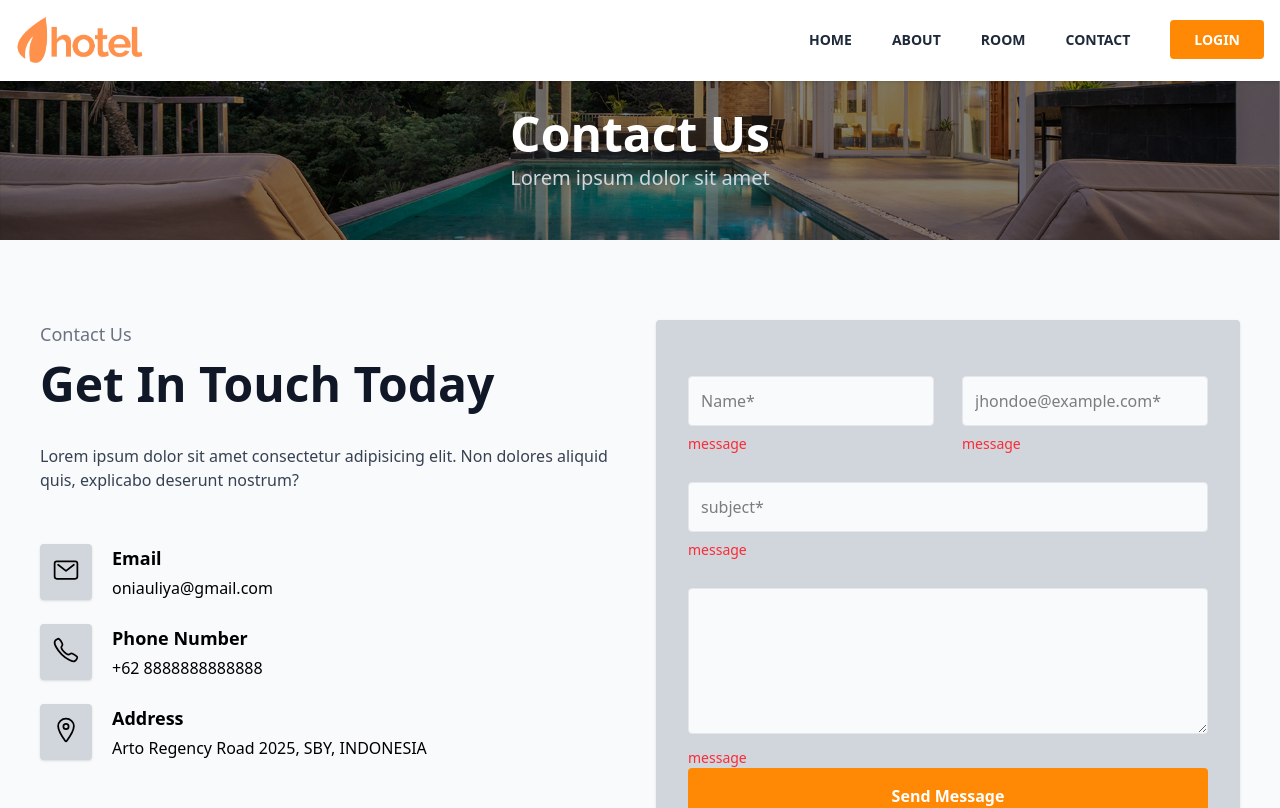
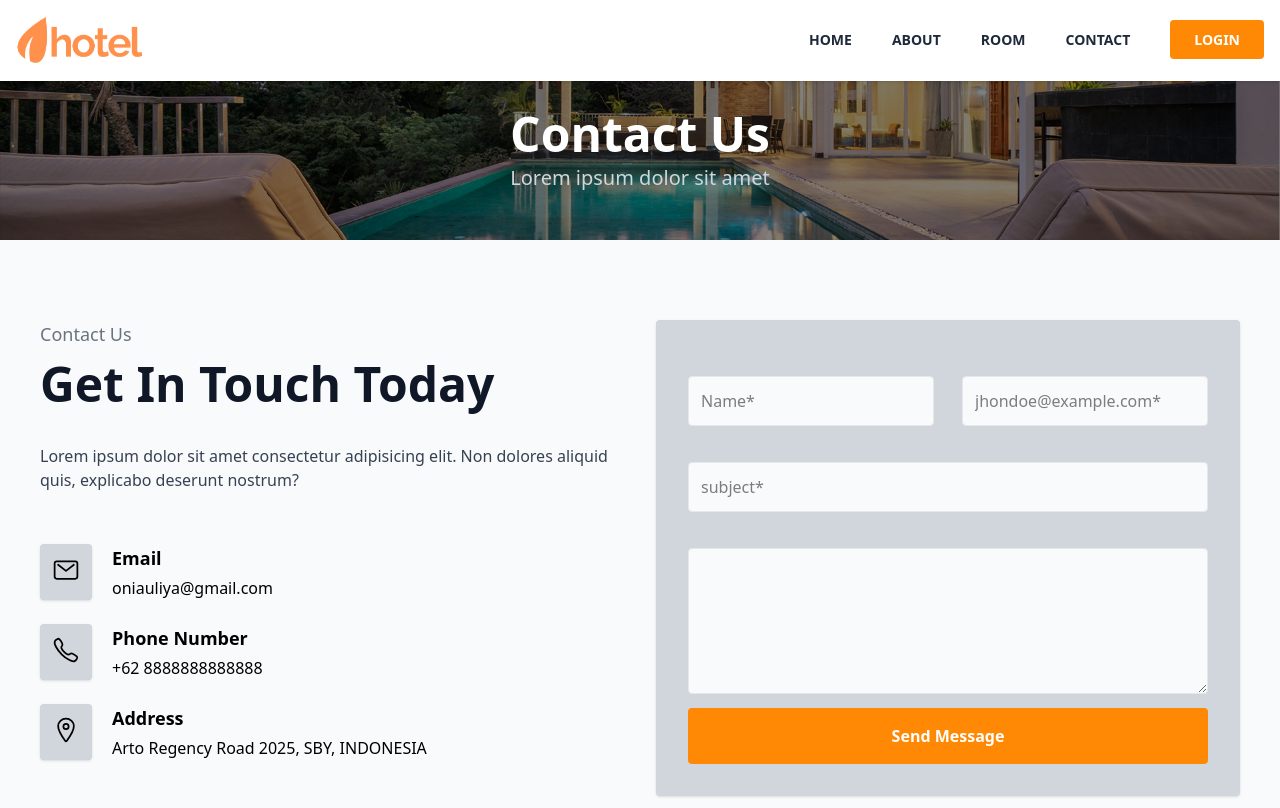
Before and after one commit to oniauliya99/booking-app, a Next.js app: page /contact in a window 1280 px wide. Shown: the top 808 px of the page. Built offline with nearby package versions, Linux system fonts and the light colour scheme; no server answers.

Commit message:
feat: finish contact and setup room

```diff
--- /dev/null
+++ b/app/admin/room/create/page.tsx
@@ -0,0 +1,5 @@
+const CreateRoomPage = () => {
+  return <div className="max-w-screen px-4 py-16 mt-10 mx-auto"></div>;
+};
+
+export default CreateRoomPage;
--- a/components/contact-form.tsx
+++ b/components/contact-form.tsx
@@ -1,7 +1,22 @@
+"use client";
+
+import { useActionState } from "react";
+import { ContactMessage } from "@/lib/actions";
+import clsx from "clsx";
+
 const ContactForm = () => {
+  const [state, formAction, isPending] = useActionState(ContactMessage, null);
   return (
     <div className="bg-gray-300 p-8 rounded-sm shadow-sm  ">
-      <form action="">
+      {state?.message ? (
+        <div
+          className="p-4 mb-4 text-sm text-gray-800 rounded-lg bg-green-50 "
+          role="alert"
+        >
+          <div className="font-medium">{state.message}</div>
+        </div>
+      ) : null}
+      <form action={formAction}>
         <div className="grid md:grid-cols-2 gap-7 mt-6">
           <div>
             {" "}
@@ -12,7 +27,7 @@ const ContactForm = () => {
               className="bg-gray-50 p-3 border border-gray-200 rounded-sm w-full font-light"
             />
             <div aria-live="polite" aria-atomic="true">
-              <p className="text-sm text-red-500 mt-2">message</p>
+              <p className="text-sm text-red-500 mt-2">{state?.error?.name}</p>
             </div>
           </div>
           <div>
@@ -24,11 +39,10 @@ const ContactForm = () => {
               className="bg-gray-50 p-3 border border-gray-200 rounded-sm w-full font-light"
             />
             <div aria-live="polite" aria-atomic="true">
-              <p className="text-sm text-red-500 mt-2">message</p>
+              <p className="text-sm text-red-500 mt-2">{state?.error?.email}</p>
             </div>
           </div>
           <div className="md:col-span-2">
-            {" "}
             <input
               type="text"
               name="subject"
@@ -36,29 +50,37 @@ const ContactForm = () => {
               className="bg-gray-50 p-3 border border-gray-200 rounded-sm w-full font-light"
             />
             <div aria-live="polite" aria-atomic="true">
-              <p className="text-sm text-red-500 mt-2">message</p>
+              <p className="text-sm text-red-500 mt-2">
+                {state?.error?.subject}
+              </p>
             </div>
           </div>
           <div className="md:col-span-2">
-            {" "}
             <textarea
               rows={5}
               name="message"
               placeholder="Your Message*"
               className="bg-gray-50 p-3 border border-gray-200 rounded-sm w-full font-light"
-            >
-              {" "}
-            </textarea>
+              defaultValue=" "
+            ></textarea>
             <div aria-live="polite" aria-atomic="true">
-              <p className="text-sm text-red-500 mt-2">message</p>
+              <p className="text-sm text-red-500 mt-2">
+                {state?.error?.message}
+              </p>
             </div>
           </div>
         </div>
         <button
           type="submit"
-          className="px-10 text-center py-4 font-semibold text-white w-full bg-orange-400 rounded-sm hover:bg-orange-500 cursor-pointer"
+          className={clsx(
+            "px-10 text-center py-4 font-semibold text-white w-full bg-orange-400 rounded-sm hover:bg-orange-500 cursor-pointer",
+            {
+              "opacity-50 cursor-progress animate-pulse": isPending,
+            }
+          )}
+          disabled={isPending}
         >
-          Send Message
+          {isPending ? "Loading" : "Send Message"}
         </button>
       </form>
     </div>
--- /dev/null
+++ b/lib/actions.ts
@@ -0,0 +1,56 @@
+"use server";
+import { prisma } from "./prisma";
+import { ContactSchema } from "./zod";
+
+// Define your ContactSchema
+
+export const ContactMessage = async (
+  prevState: unknown,
+  formData: FormData
+) => {
+  const formDataObject = Object.fromEntries(formData.entries());
+
+  const validatedFields = ContactSchema.safeParse(formDataObject);
+
+  if (!validatedFields.success) {
+    const formattedErrors = validatedFields.error.format();
+
+    const fieldErrors: Record<string, string> = {};
+
+    Object.entries(formattedErrors).forEach(([key, value]) => {
+      if (key !== "_errors" && value && "_errors" in value) {
+        fieldErrors[key] = value._errors[0] || `Invalid ${key}`;
+      }
+    });
+
+    return {
+      error: fieldErrors,
+    };
+  }
+
+  const { name, email, message, subject } = validatedFields.data;
+
+  try {
+    await prisma.contact.create({
+      data: {
+        email,
+        message,
+        name,
+        subject,
+      },
+    });
+
+    return {
+      success: true,
+      message: "Thanks for contacting us! We'll get back to you soon.",
+    };
+  } catch (error) {
+    console.error("Database error:", error);
+
+    return {
+      error: {
+        general: "Failed to send your message. Please try again later.",
+      },
+    };
+  }
+};
--- /dev/null
+++ b/lib/zod.ts
@@ -0,0 +1,8 @@
+import z from "zod";
+
+export const ContactSchema = z.object({
+  name: z.string().min(6, "Name must be at least 6 characters"),
+  email: z.string().email("Invalid email address"),
+  subject: z.string().min(6, "Subject is required"),
+  message: z.string().min(50, "Message must be at least 50 characters"),
+});
```
